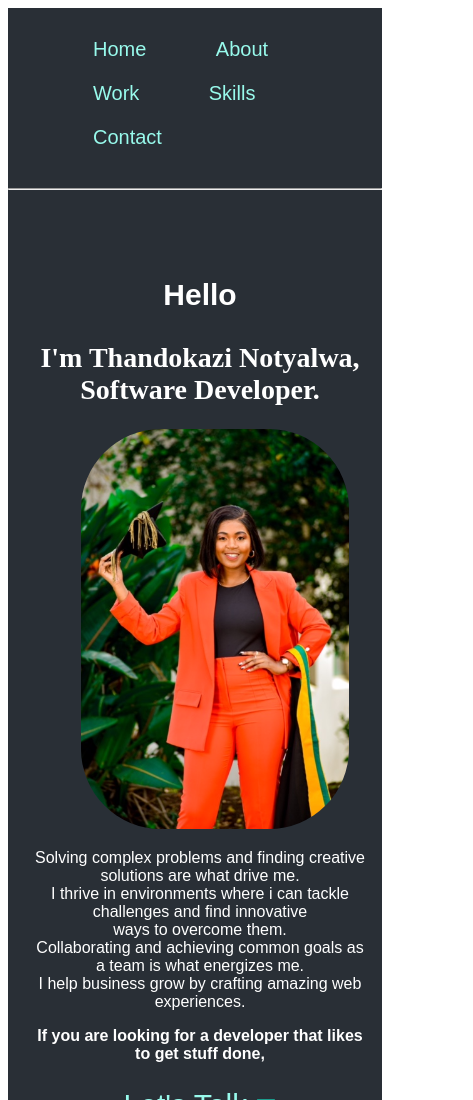
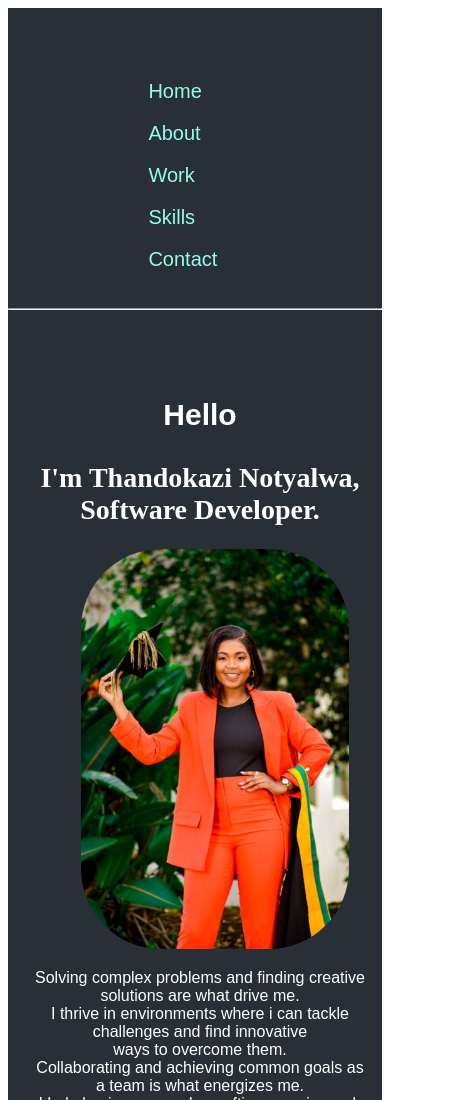
Before and after one commit to thandokazinotyalwa/Landing-Page, a plain HTML site: page indexweb.html in a window 390 px wide. Shown: the top 1100 px of the page, 473 px wide, since content can reach past the window. Drawn offline with Linux system fonts and the light colour scheme.

Commit message:
added css

```diff
--- a/styles.css
+++ b/styles.css
@@ -224,6 +224,8 @@ nav li.active a {
   }
   nav a{
     font-size: 20px;
+    width: 100%;
+    float: inline-start;
   }
   img{
     margin-left: 50px;
```
